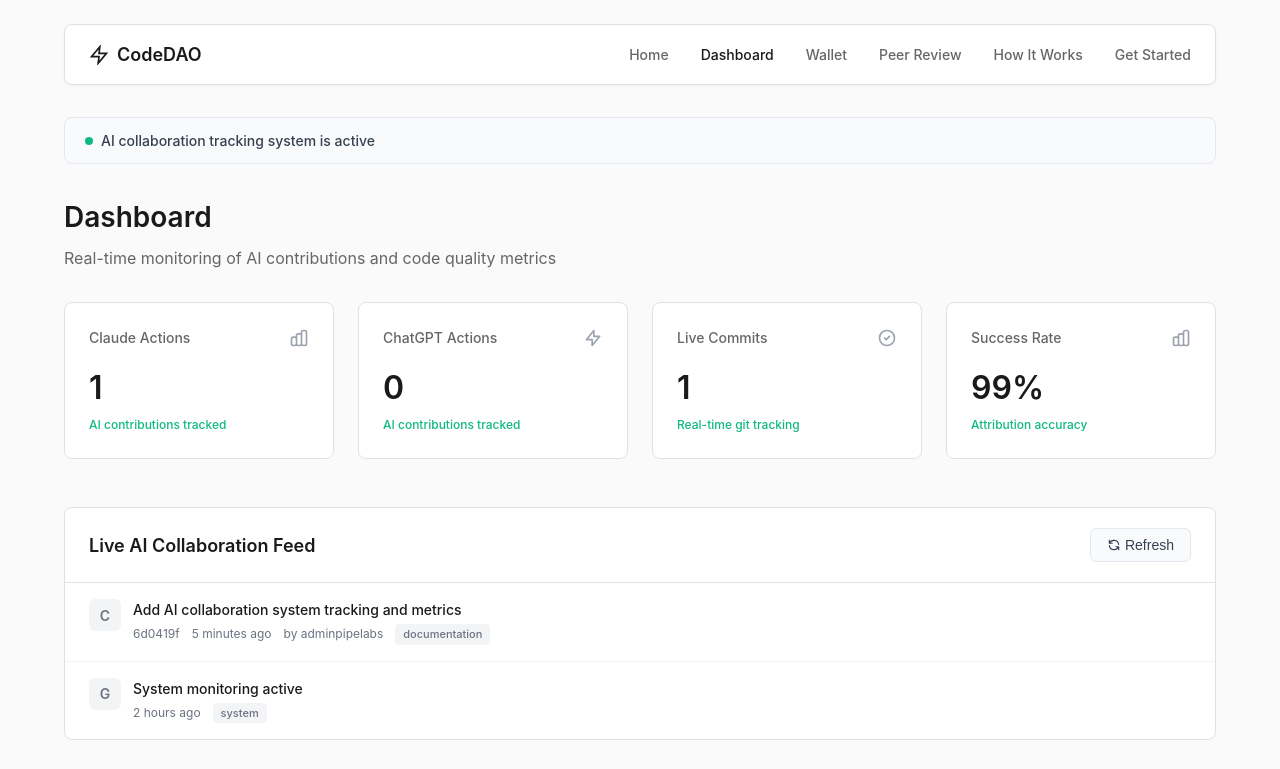
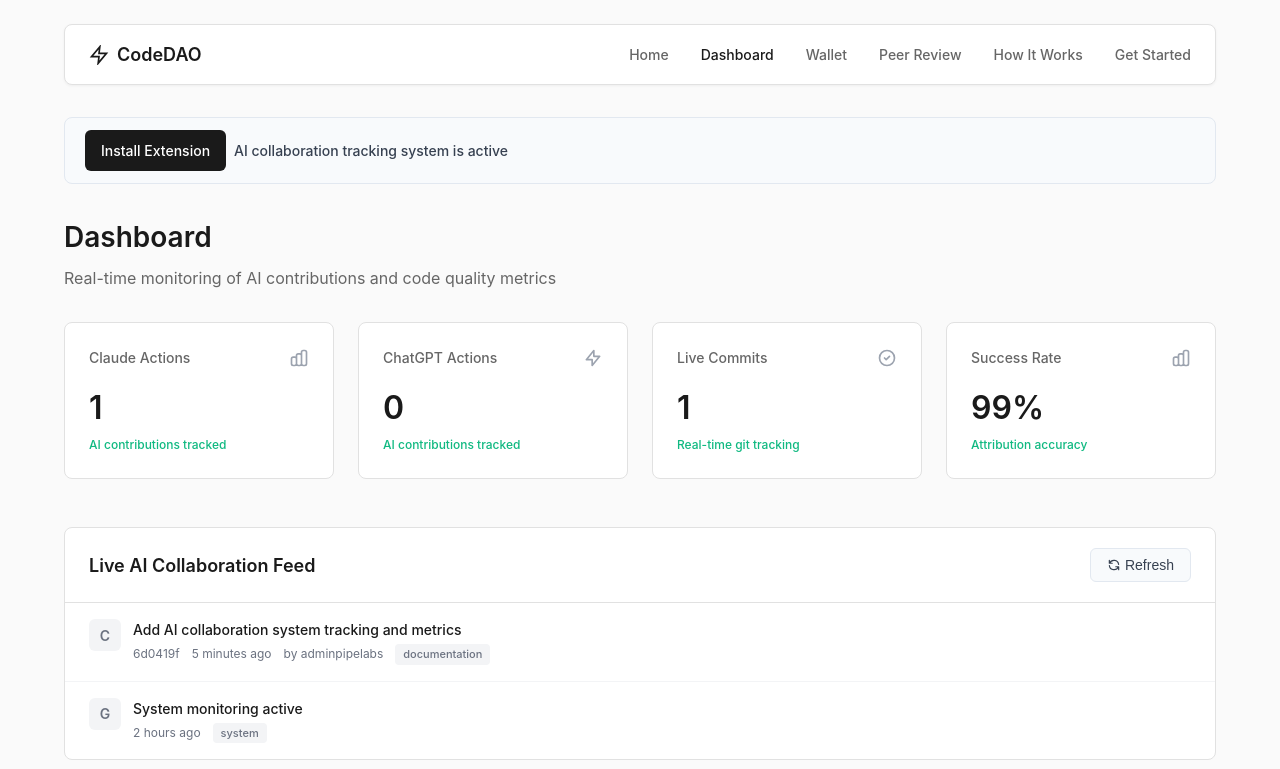
Before and after one commit to CodeDAO-org/codedao-extension, a website: page dashboard.html in a window 1280 px wide. Shown: the top 769 px of the page. Drawn offline with Linux system fonts and the light colour scheme.

Commit message:
Update dashboard.html

```diff
--- a/dashboard.html
+++ b/dashboard.html
@@ -403,7 +403,7 @@
 
         <!-- Status Banner -->
         <div class="status-banner">
-            <div class="status-indicator"></div>
+            <a href="https://github.com/CodeDAO-org/codedao-extension" target="_blank" class="action-btn">Install Extension</a>
             <span class="status-text">AI collaboration tracking system is active</span>
         </div>
 
```
